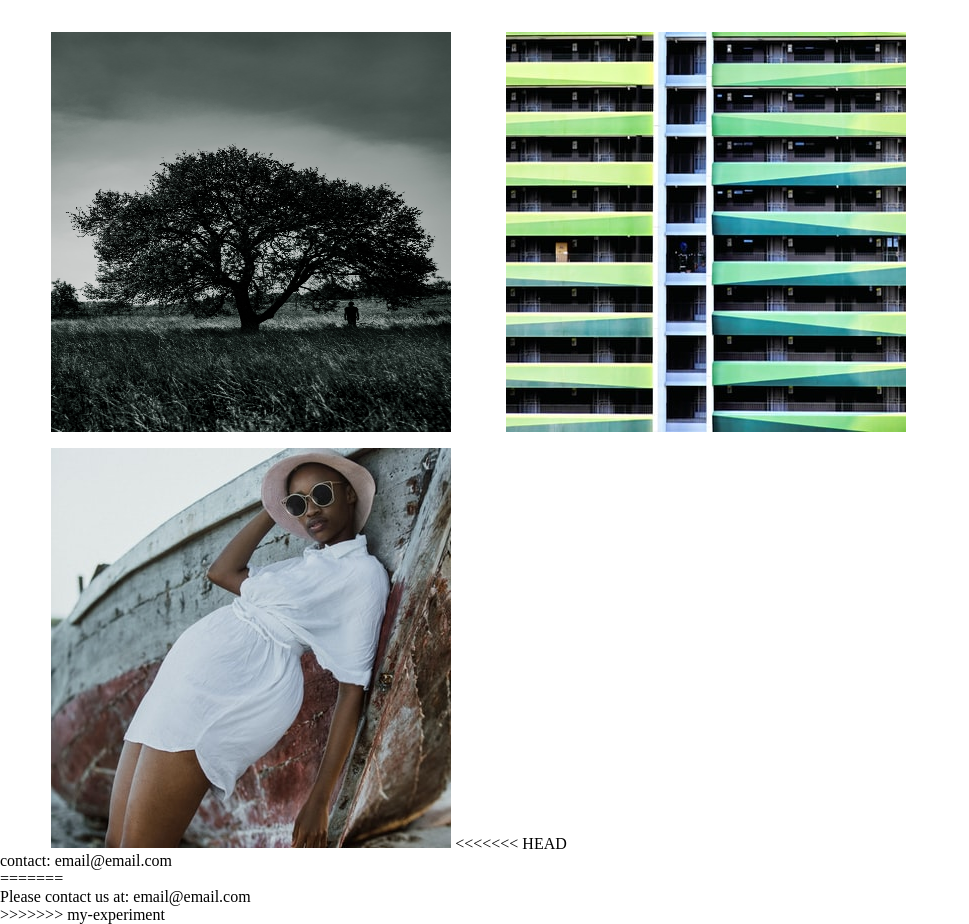
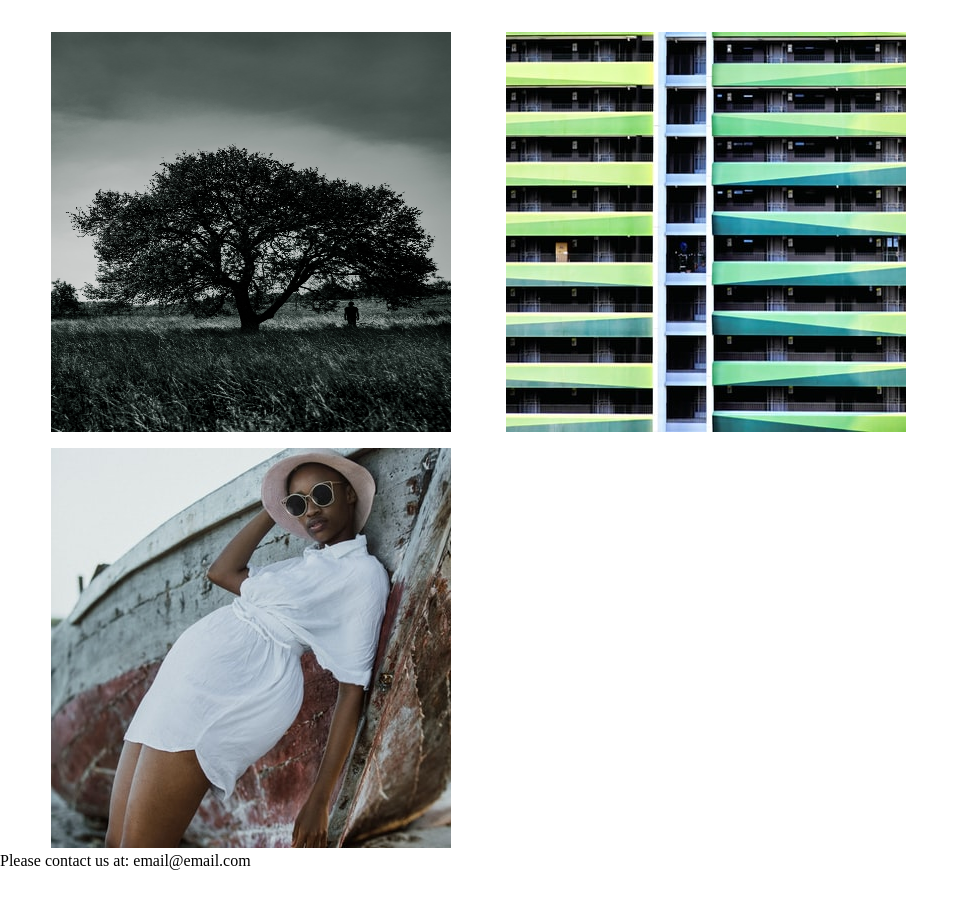
Before and after one commit to Schmelzofen/Lev1_1_git-terminal-Grundlagen_git, a plain HTML site: page index.html in a window 1280 px wide. Shown: the part 97-1021 px from the top of the page, without its empty margins (0-969 px from the left). After the commit the page ends 967 px from the top, so only its background shows below. Drawn offline with Linux system fonts and the light colour scheme.

Commit message:
Footer Fix

```diff
--- a/index.html
+++ b/index.html
@@ -12,14 +12,8 @@
     <img src="./1.jpeg" alt="Depression">
     <img src="./2.jpeg" alt="Haus">
     <img src="./3.jpeg" alt="Frau">
-<<<<<<< HEAD
-    <div id="footer">
-        contact: email@email.com
-    </div>
-=======
     <footer id=”foooter”>
         Please contact us at: email@email.com
     </footer>
->>>>>>> my-experiment
 </body>
 </html>
--- a/style.css
+++ b/style.css
@@ -36,3 +36,7 @@ img:nth-of-type(3):hover{
 /* img:nth-of-type(2){
     padding-left: 5%;
 } */
+
+.foooter{
+    text-align: center;
+}
```
